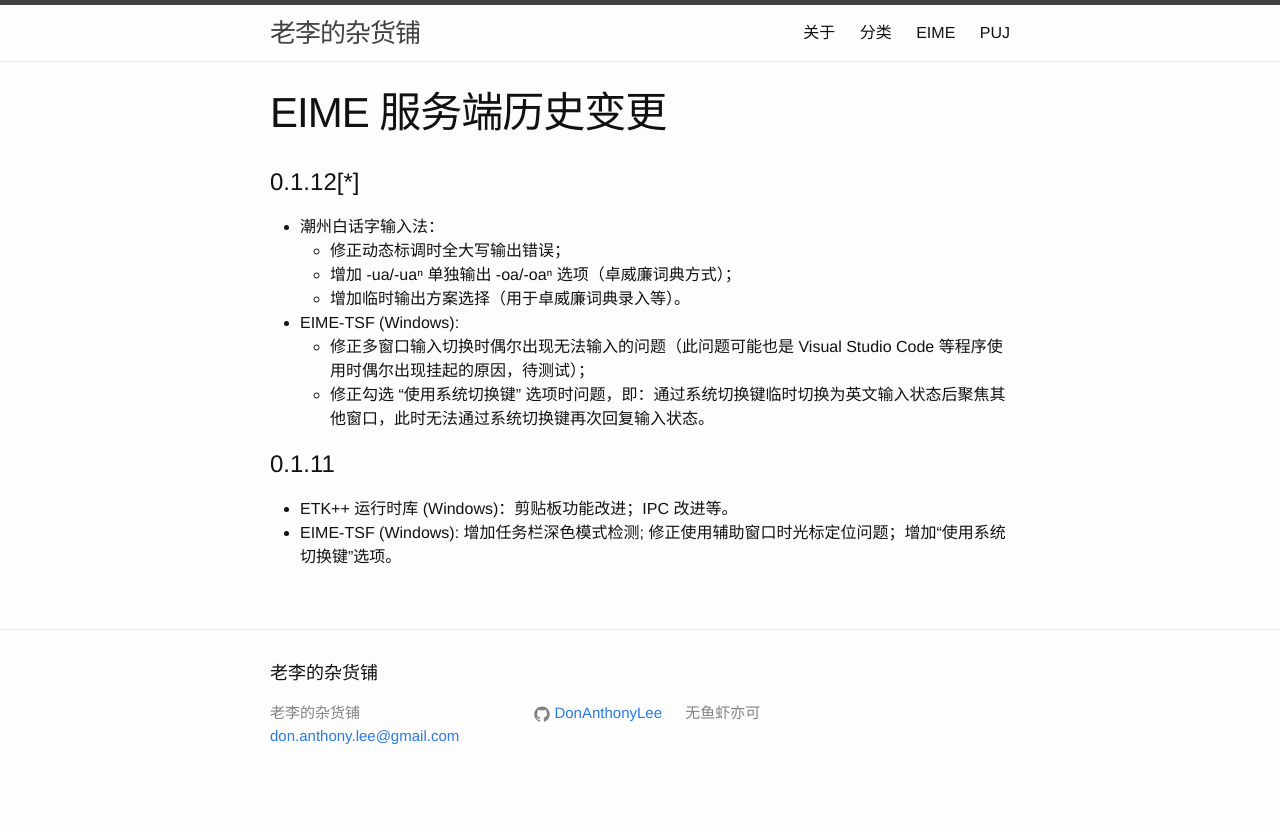
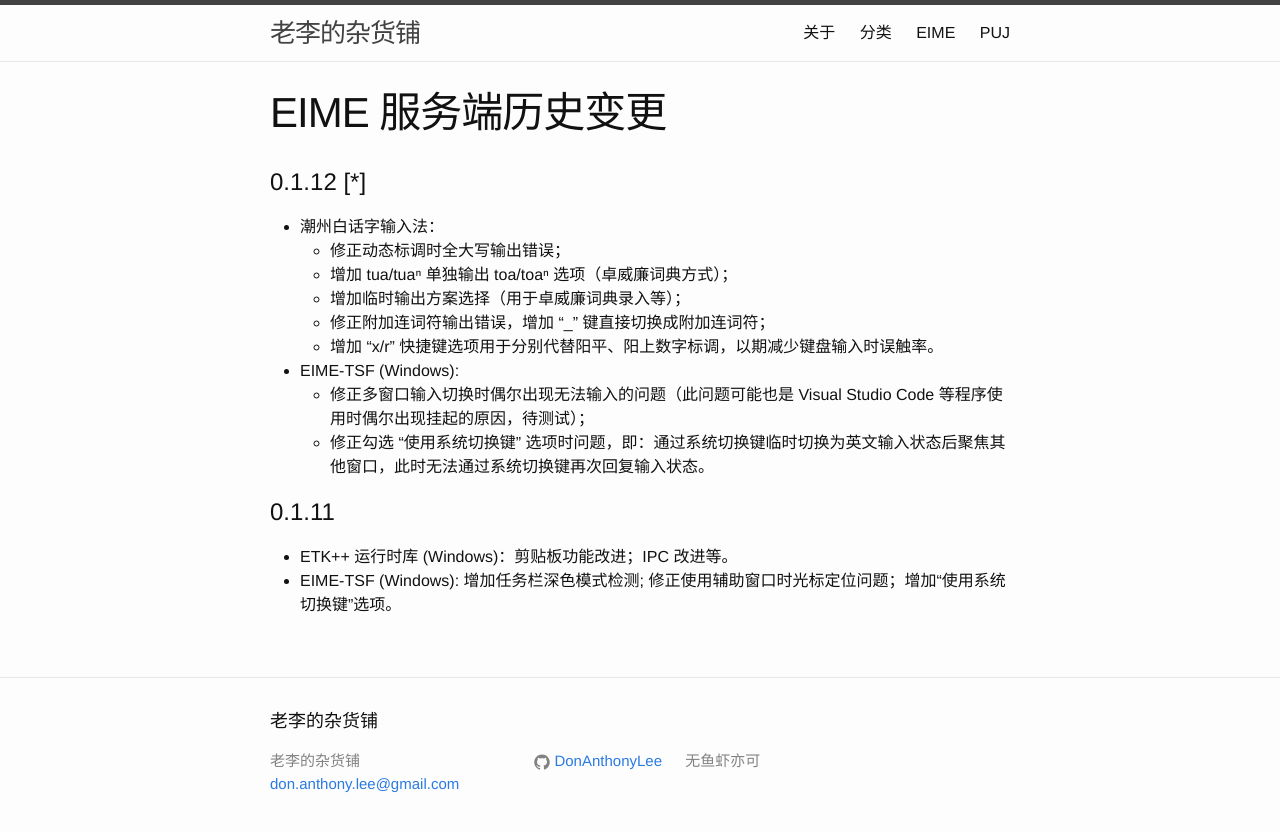
Before and after one commit to DonAnthonyLee/DonAnthonyLee.github.io, a Jekyll site: the page built from docs/eime/eime-server-changelog.md, in a window 1280 px wide. Shown: the top 832 px of the page. Built offline with Jekyll 4.4.1, drawn with Linux system fonts in a browser that asks for light colours.

Commit message:
update eime-server-changelog.md

```diff
--- a/docs/eime/eime-server-changelog.md
+++ b/docs/eime/eime-server-changelog.md
@@ -5,11 +5,13 @@
 permalink: /eime/eime-server-changelog
 ---
 
-# 0.1.12[*]
+# 0.1.12 [*]
 + 潮州白话字输入法：
 	+ 修正动态标调时全大写输出错误；
-	+ 增加 -ua/-uaⁿ 单独输出 -oa/-oaⁿ 选项（卓威廉词典方式）；
-	+ 增加临时输出方案选择（用于卓威廉词典录入等）。
+	+ 增加 tua/tuaⁿ 单独输出 toa/toaⁿ 选项（卓威廉词典方式）；
+	+ 增加临时输出方案选择（用于卓威廉词典录入等）；
+	+ 修正附加连词符输出错误，增加 “_” 键直接切换成附加连词符；
+	+ 增加 “x/r” 快捷键选项用于分别代替阳平、阳上数字标调，以期减少键盘输入时误触率。
 + EIME-TSF (Windows):
 	+ 修正多窗口输入切换时偶尔出现无法输入的问题（此问题可能也是 Visual Studio Code 等程序使用时偶尔出现挂起的原因，待测试）；
 	+ 修正勾选 “使用系统切换键” 选项时问题，即：通过系统切换键临时切换为英文输入状态后聚焦其他窗口，此时无法通过系统切换键再次回复输入状态。
```
